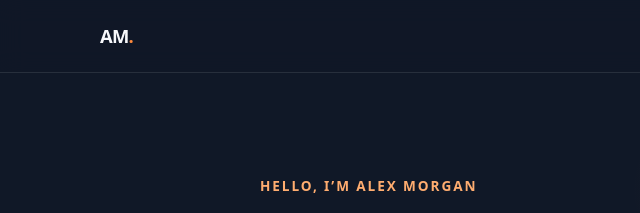
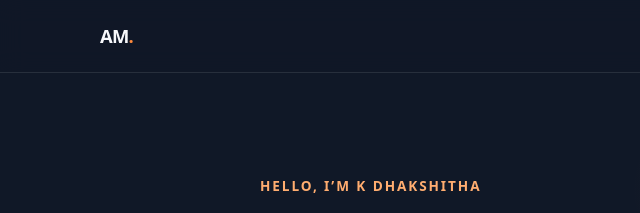
Before and after one commit to dhakshithak09-cmyk/my-portofilo-, a plain HTML site: page index.html in a window 1280 px wide. Shown: the top 213 px of the page, 0-640 px from the left. Drawn offline with Linux system fonts and the light colour scheme.

Commit message:
Update index.html

```diff
--- a/index.html
+++ b/index.html
@@ -430,7 +430,7 @@
   <main>
     <section class="hero" id="home">
       <div class="container hero-content">
-        <p class="eyebrow">Hello, I’m Alex Morgan</p>
+        <p class="eyebrow">Hello, I’m K Dhakshitha</p>
         <h1>I build thoughtful <span>digital experiences.</span></h1>
         <p class="hero-intro">
           I’m an aspiring web developer who enjoys turning ideas into
```
